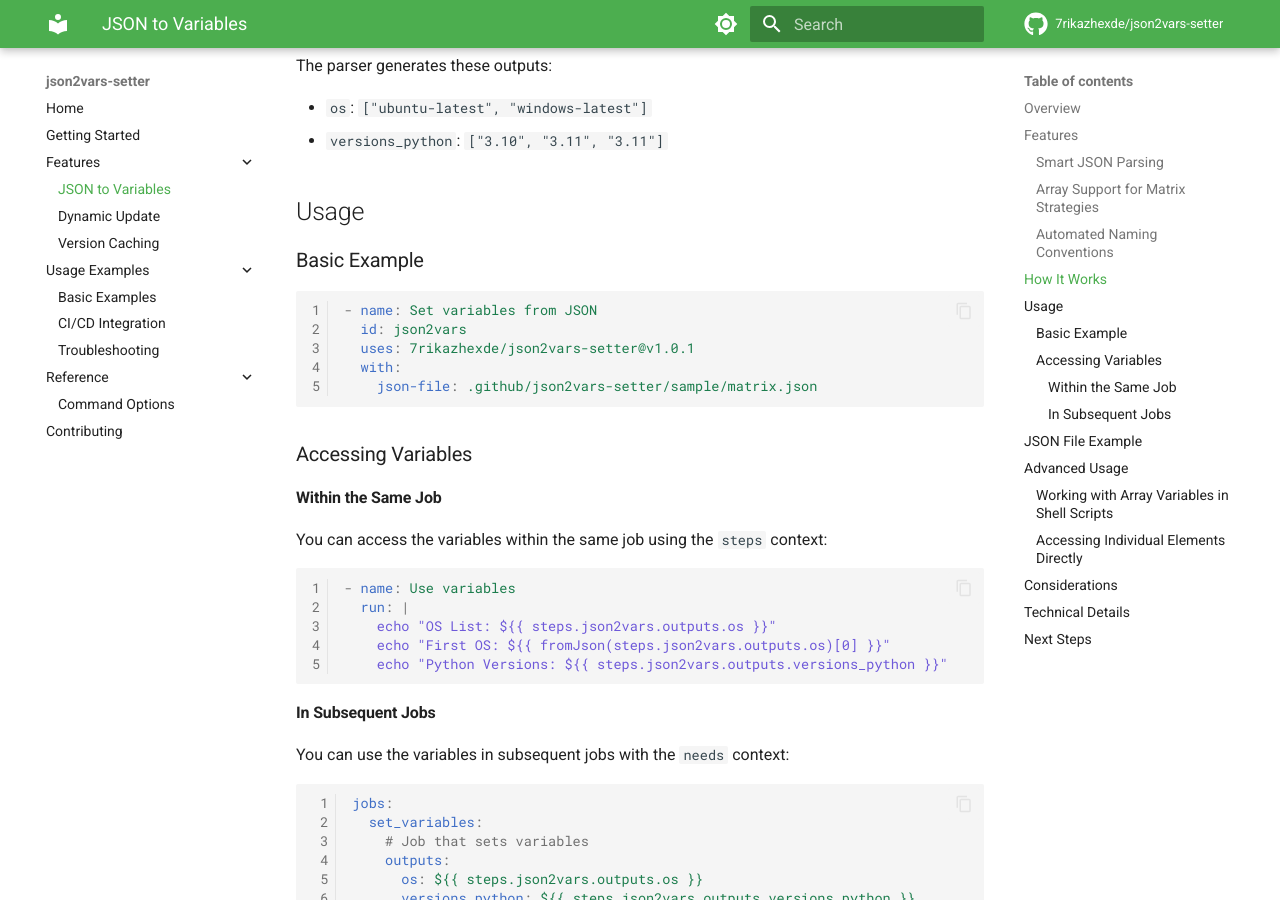
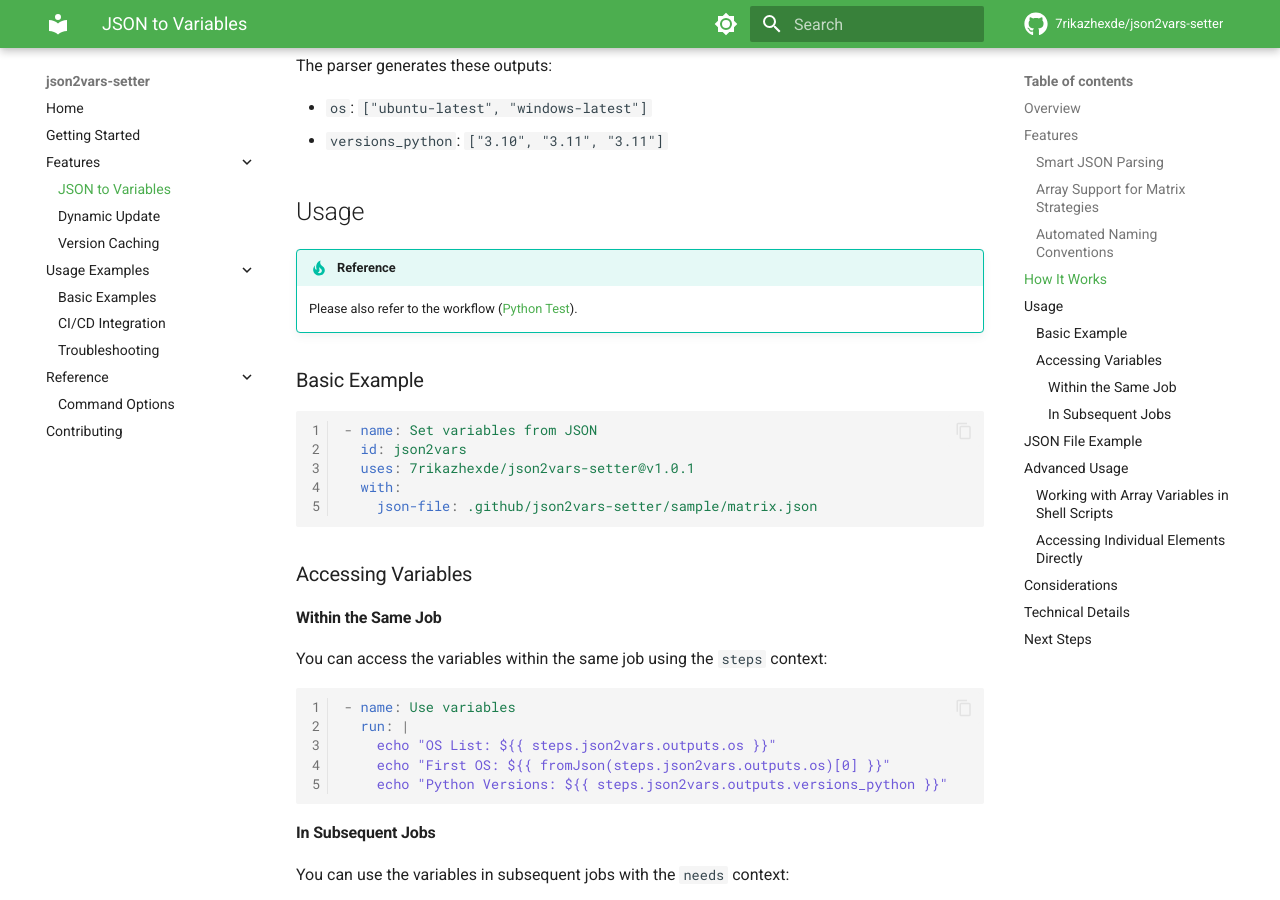
Before and after one commit to 7rikazhexde/json2vars-setter, an MkDocs documentation site: the page built from docs/features/json-to-variables.md, in a window 1280 px wide and 900 px high, scrolled down 1755 px. Built offline with MkDocs 1.6.1 and Material for MkDocs 9.7.7, drawn with Linux system fonts in a browser that asks for light colours; comment, search, counter and statistics services are not loaded.

```diff
--- a/docs/features/json-to-variables.md
+++ b/docs/features/json-to-variables.md
@@ -78,6 +78,10 @@
 - `versions_python`: `["3.10", "3.11", "3.11"]`
 
 ## Usage
+
+!!! tip "Reference"
+
+    Please also refer to the workflow ([Python Test](https://github.com/7rikazhexde/json2vars-setter/blob/main/.github/workflows/python_test.yml)).
 
 ### Basic Example
 
```
Also changed, not shown: 2 other files.
